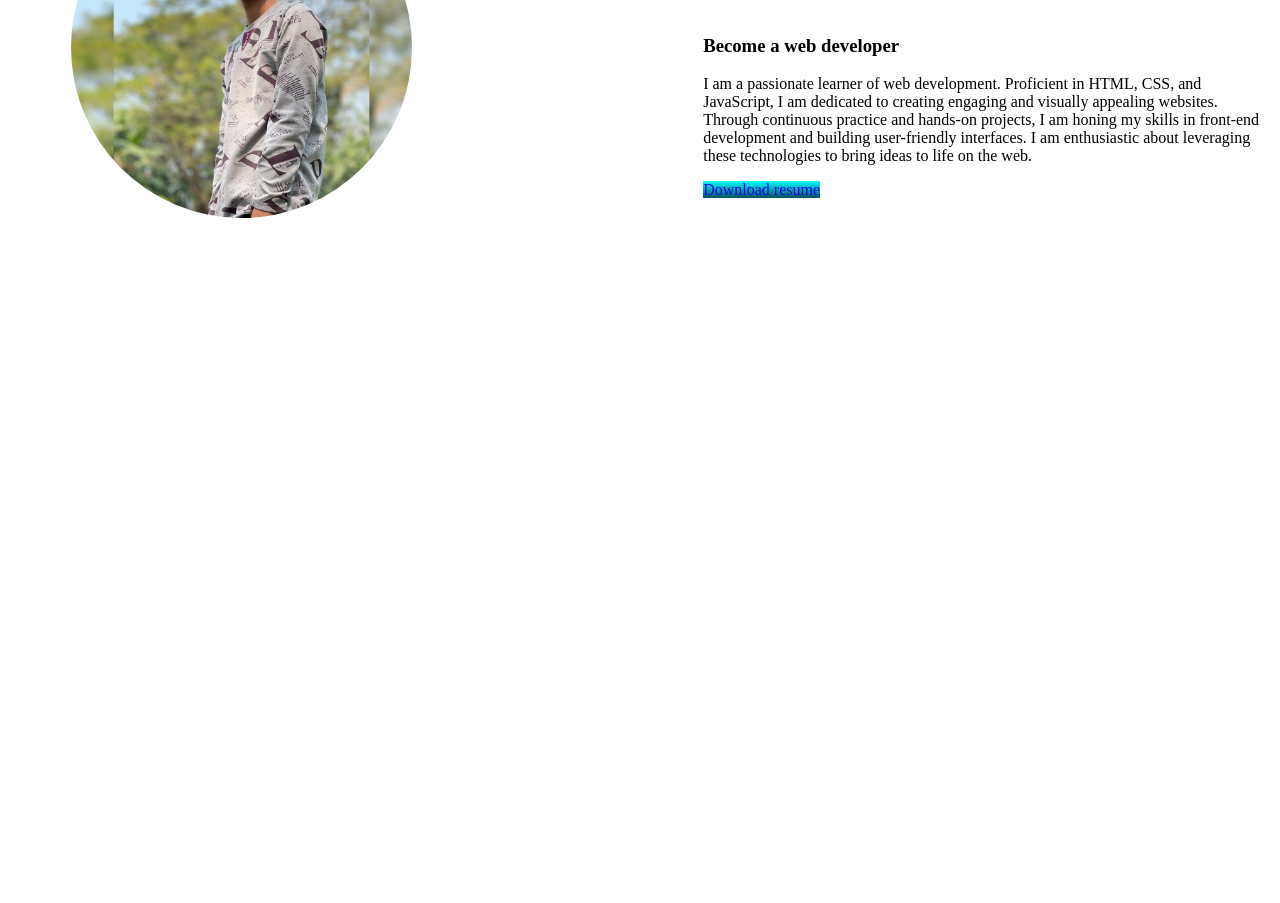
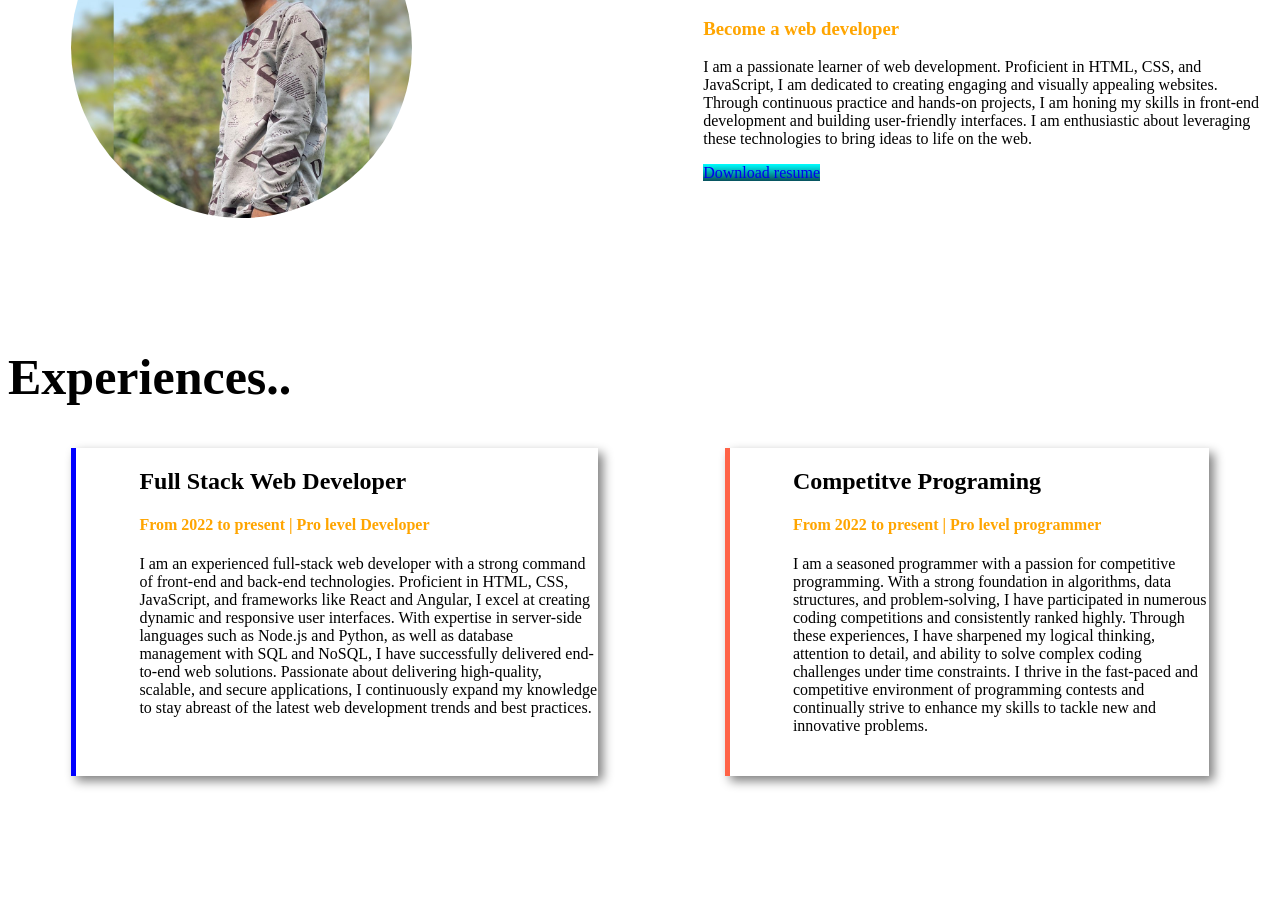
Before and after one commit to mdtanvirisl/First-Portfolio, a plain HTML site: page index.html in a window 1280 px wide. Shown: the part 663-1566 px from the top of the page. Before the commit the page ends 1138 px from the top, so only its background shows below. Drawn offline with Linux system fonts and the light colour scheme.

Commit message:
experiences added

```diff
--- a/index.html
+++ b/index.html
@@ -13,7 +13,7 @@
 </head>
 
 <body font-family: 'Poppins' , sans-serif;>
-    <section>
+    <section class="container">
         <div class="box">
             <h1>Welcome To</h1>
             <h1><span>Mr. Simple</span> World</h1>
@@ -35,8 +35,7 @@
             <img src="img/322538765_1346989746085056_1083020125327819273_n.jpg" alt="">
         </div>
     </section>
-    <section>
-        <section>
+    <section class="container">
         <div class="box">
             <img src="img/274461881_1620887818258014_3567712266417258797_n.jpg" alt="">
         </div>
@@ -53,6 +52,41 @@
             <a class="visit-button" target="_blank" href="https://www.linkedin.com/">Download resume</a>
         </div>
     </section>
+    <section>
+        <h1>Experiences..</h1>
+        <div class="container">
+            <div class="box-shadow" id="box-web">
+                <h2>Full Stack Web Developer</h2>
+                <h4>From 2022 to present | Pro level Developer</h4>
+                <p>I am an experienced full-stack web developer with a strong command of front-end and
+                    back-end technologies.
+                    Proficient in HTML, CSS, JavaScript, and frameworks like React and Angular, I excel at creating
+                    dynamic and responsive
+                    user interfaces. With expertise in server-side languages such as Node.js and Python, as well as
+                    database management with
+                    SQL and NoSQL, I have successfully delivered end-to-end web solutions. Passionate about delivering
+                    high-quality,
+                    scalable, and secure applications, I continuously expand my knowledge to stay abreast of the latest
+                    web development
+                    trends and best practices.</p>
+            </div>
+            <div class="box-shadow" id="box-code">
+                <h2>Competitve Programing</h2>
+                <h4>From 2022 to present | Pro level programmer</h4>
+                <p>I am a seasoned programmer with a passion for competitive programming. With a strong
+                    foundation in
+                    algorithms, data structures, and problem-solving, I have participated in numerous coding
+                    competitions and consistently
+                    ranked highly. Through these experiences, I have sharpened my logical thinking, attention to detail,
+                    and ability to
+                    solve complex coding challenges under time constraints. I thrive in the fast-paced and competitive
+                    environment of
+                    programming contests and continually strive to enhance my skills to tackle new and innovative
+                    problems.</p>
+            </div>
+        </div>
+
+    </section>
 </body>
 
 </html>
--- a/style.css
+++ b/style.css
@@ -1,4 +1,4 @@
-section {
+.container {
     display: flex;
     margin-bottom: 10%;
 }
@@ -6,6 +6,14 @@ section {
 h1 {
     text-align: left;
     font-size: 50px;
+}
+
+h3 {
+    color: orange;
+}
+
+h4 {
+    color: orange;
 }
 
 .box {
@@ -24,8 +32,15 @@ h1 {
     margin-right: 5%;
     padding-left: 5%;
     padding-bottom: 2%;
-    border-left: 5px solid gray;
-    box-shadow: 5px 5px 5px gray;
+    box-shadow: 5px 5px 10px gray;
+}
+
+#box-web {
+    border-left: 5px solid blue;
+}
+
+#box-code {
+    border-left: 5px solid tomato;
 }
 
 span {
```
Lines whose indentation alone changed are shown as unchanged.
